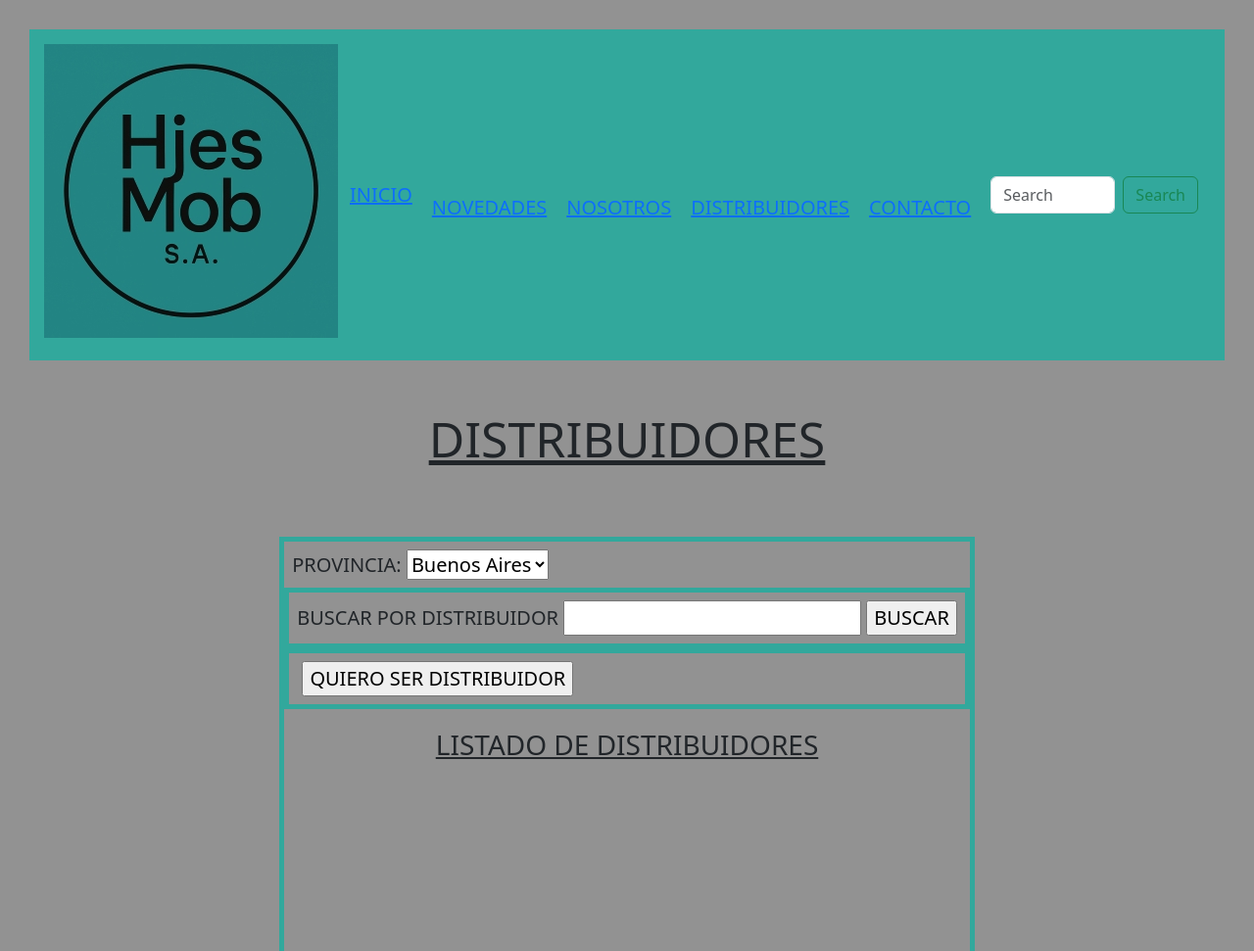
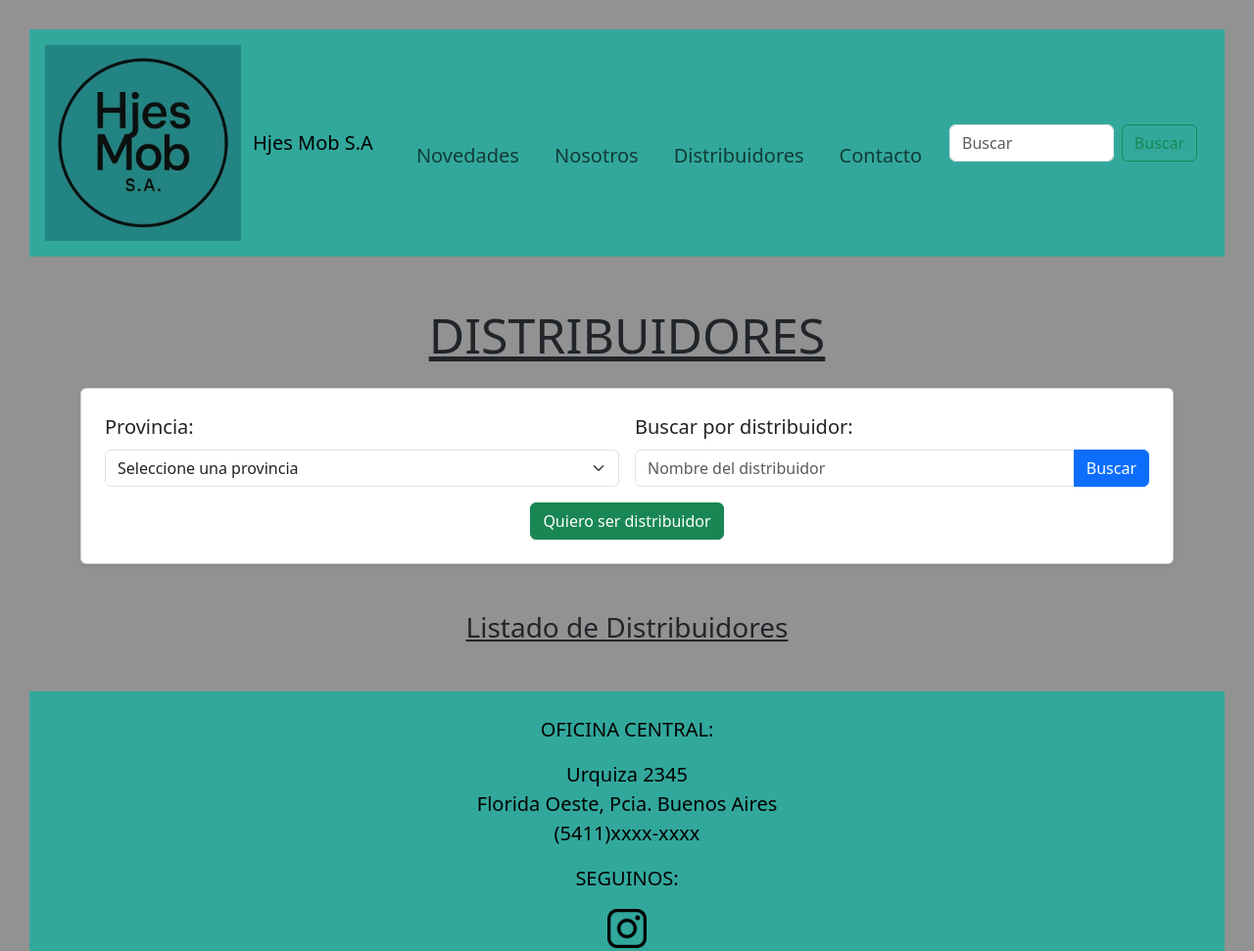
Before and after one commit to FedericoSaavedra/Hjes-Mob-S.A., a plain HTML site: page pages/distribuidores.html in a window 1280 px wide. Shown: the top 971 px of the page at 98% size. Drawn offline with nearby package versions, Linux system fonts and the light colour scheme.

Commit message:
corregir varias pages y varios retoques bootstrap

```diff
--- a/pages/distribuidores.html
+++ b/pages/distribuidores.html
@@ -8,111 +8,97 @@
     <link rel="stylesheet" href="../styles/styles.css">
 </head>
 <body>
-    <header>
-        <h1>
+
+    <header class="text-center p-3 bg-#32A89C solid">
+
         <div>
-                <img src="../assets/img/logo1.jpg" alt="imagen-logo">
+
+            <img src="../assets/img/logo1.jpg" alt="imagen-logo" class="imagen-fluid" style="max-width: 200px;">
 
         </div>
-        </h1>
-        <nav class="navbar navbar-expand-lg ">
+
+        <nav class="navbar navbar-expand-lg navbar-black bg-#32A89C solid">
             <div class="container-fluid">
-              <a href="../index.html">INICIO</a>
-              <button class="navbar-toggler" type="button" data-bs-toggle="collapse" data-bs-target="#navbarSupportedContent" aria-controls="navbarSupportedContent" aria-expanded="false" aria-label="Toggle navigation">
+              <a class="navbar-brand" href="../index.html">Hjes Mob S.A</a>
+              <button class="navbar-toggler" type="button" data-bs-toggle="collapse" data-bs-target="#navbarNav"
+                aria-controls="navbarNav" aria-expanded="false" aria-label="Toggle navigation">
                 <span class="navbar-toggler-icon"></span>
               </button>
-                <div class="collapse navbar-collapse" id="navbarSupportedContent">
-                    <ul class="navbar-nav me-auto  mb-lg-0">
-                        <li class="nav-item">
-                            <a href="./novedades.html">NOVEDADES</a>
-                        </li>
-                        <li class="nav-item">
-                             <a href="./nosotros.html">NOSOTROS</a>
-                        </li>
-                        <li class="nav-item">
-                            <a href="./distribuidores.html">DISTRIBUIDORES</a>
-                        </li>
-                        <li class="nav-item">
-                             <a href="./contacto.html">CONTACTO</a>
-                        </li>
+              <div class="collapse navbar-collapse" id="navbarNav">
+                <ul class="navbar-nav me-auto mb-2 mb-lg-0">
+                  <li class="nav-item"><a class="nav-link" href="./novedades.html">Novedades</a></li>
+                  <li class="nav-item"><a class="nav-link" href="./nosotros.html">Nosotros</a></li>
+                  <li class="nav-item"><a class="nav-link" href="./distribuidores.html">Distribuidores</a></li>
+                  <li class="nav-item"><a class="nav-link" href="./contacto.html">Contacto</a></li>
                 </ul>
                 <form class="d-flex" role="search">
-                        <input class="form-control me-2" type="search" placeholder="Search" aria-label="Search">
-                        <button class="btn btn-outline-success" type="submit">Search</button>
+                  <input class="form-control me-2" type="search" placeholder="Buscar" aria-label="Buscar">
+                  <button class="btn btn-outline-success" type="submit">Buscar</button>
                 </form>
               </div>
             </div>
         </nav>
+
+
     </header>
 
 
 
 
-    <main>
+    <main class="container my-5">
+        <h2 class="text-center mb-4">DISTRIBUIDORES</h2>
 
-        <h2>DISTRIBUIDORES</h2>
+        <div class="card p-4 shadow-sm">
 
-        <div class="cajacontenedora">
-
-            <div class="bordes">
-                <div class="d-flex flex-column mb-3">
                 <form action="servidor-distribuidor" method="post">
-                        <div class="p-2">
-
-                            <label for="servidor-distribuidor" >PROVINCIA:</label>
-                            <select name="servidor-distribuidor" id="PROVINCIA">
-                                <option value="">Buenos Aires</option>
-                                <option value="">Entre Rios</option>
-                                <option value="">Cordoba</option>
+                    <div class="row g-3">
+                            <!-- Selección de Provincia -->
+                            <div class="col-md-6">
+                                <label for="provincia" class="form-label">Provincia:</label>
+                                <select name="provincia" id="provincia" class="form-select" required>
+                                    <option value="">Seleccione una provincia</option>
+                                    <option value="Buenos Aires">Buenos Aires</option>
+                                    <option value="Entre Rios">Entre Ríos</option>
+                                    <option value="Cordoba">Córdoba</option>
                                 </select>
                             </div>
-                        <div class="bordes">
-                                <div  class="p-2">
 
-                                    <label for="servidor-distribuidor">BUSCAR POR DISTRIBUIDOR</label>
-                                    <input type="text" name="servidor-distribuidor" id="buscar Distribuidor">
-                                    <input type="button" value="BUSCAR">
+                            <!-- Buscar Distribuidor -->
+                            <div class="col-md-6">
+                                <label for="buscarDistribuidor" class="form-label">Buscar por distribuidor:</label>
+                                <div class="input-group">
+                                    <input type="text" class="form-control" id="buscarDistribuidor" name="buscarDistribuidor" placeholder="Nombre del distribuidor">
+                                    <button type="submit" class="btn btn-primary">Buscar</button>
                                 </div>
                             </div>
 
-                        <div class="bordes">
-                            <div class="p-2">
+                            <!-- Quiero ser distribuidor -->
+                            <div class="col-12 text-center">
+                                <button type="button" class="btn btn-success">Quiero ser distribuidor</button>
+                            </div>
 
-                                <label for="servidor-distribuidor"></label>
-                                <input type="button" value="QUIERO SER DISTRIBUIDOR">
                     </div>
-                        </div>
+
                 </form>
         </div>
 
-                <h3>LISTADO DE DISTRIBUIDORES</h3>
-            </div>
-        </div>
-
-
-
+        <h3 class="mt-5 text-center">Listado de Distribuidores</h3>
 
     </main>
 
 
-    <footer>
-
-        <div class="d-flex justify-content-center">
+    <footer class="bg-#32A89C solid text-black text-center p-4">
+        <div class="container">
           <p>OFICINA CENTRAL:</p>
-            <ul>
+          <ul class="list-unstyled">
             <li>Urquiza 2345</li>
-                <li>Florida Oeste, Pcia. Buenos Aires </li>
+            <li>Florida Oeste, Pcia. Buenos Aires</li>
             <li>(5411)xxxx-xxxx</li>
           </ul>
+          <p>SEGUINOS:</p>
+          <img src="../assets/img/instagram3.png" alt="redsocial" style="width: 40px;">
+
         </div>
-
-
-        <div>
-                <p>SEGUINOS:</p>
-
-                <img src="../assets/img/instagram3.png" alt="redsocial">
-        </div>
-
 
     </footer>
 
--- a/styles/styles.css
+++ b/styles/styles.css
@@ -142,7 +142,7 @@ footer{
 
     body{
         font-size: 16px;
-        padding: 10px;
+        padding: 1rem;
         text-align: center;
     }
 
```
Also changed, not shown: index.html (+5 -4 lines), pages/contacto.html (+50 -60 lines), pages/nosotros.html (+26 -34 lines), pages/novedades.html (+31 -45 lines). Lines whose indentation alone changed are shown as unchanged.
